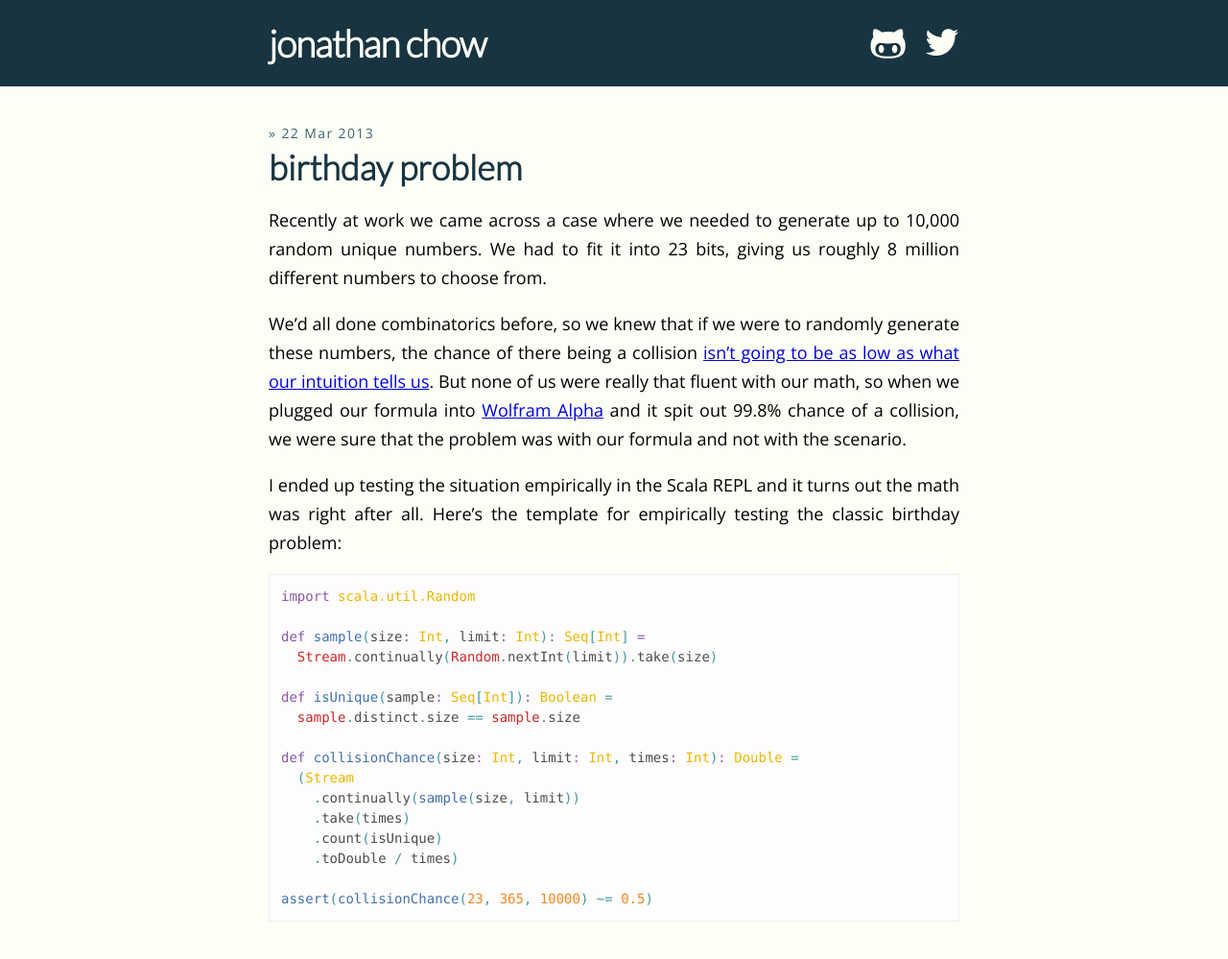
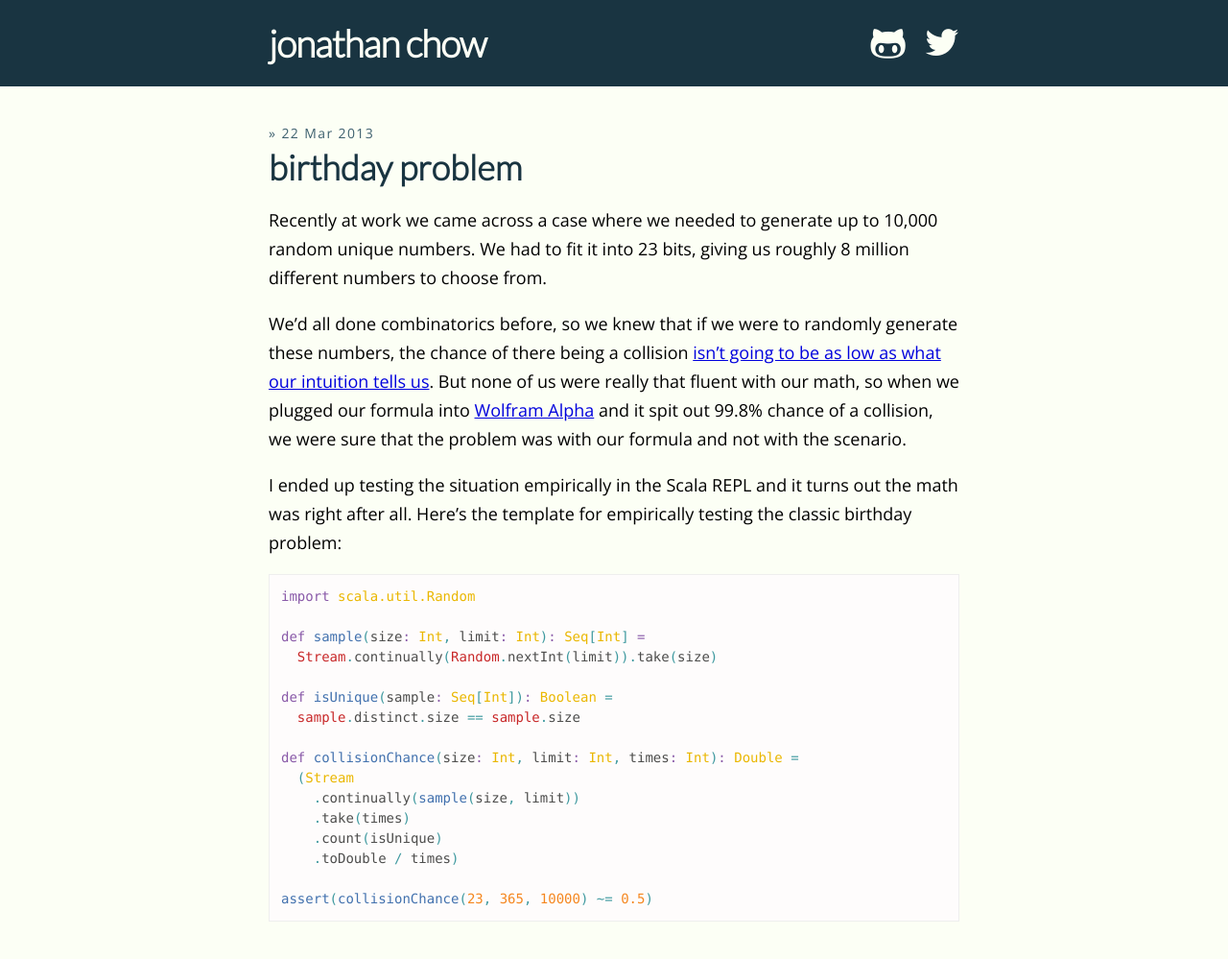
Before and after one commit to echojc/echojc.github.io, a Jekyll site: the page built from _posts/2013-03-22-birthday-problem.md, in a window 1280 px wide. Shown: the whole page at 96% size. Built offline with Jekyll 4.4.1, drawn with Linux system fonts in a browser that asks for light colours; nearby versions of some CDN libraries; Markdown is read by kramdown in place of the engine named in the settings; comment, search, counter and statistics services are not loaded.

Commit message:
Align left instead of justify content.

```diff
--- a/css/main.css
+++ b/css/main.css
@@ -238,10 +238,13 @@ a:visited { color: #a0a; }
 
 .site {
   width: 95%;
-  text-align: justify;
   margin: 0em 2.5%;
   padding-bottom: 3em;
   font-family: 'Open Sans', sans-serif;
+}
+
+.content {
+  text-align: left;
 }
 
 .heading {
```
